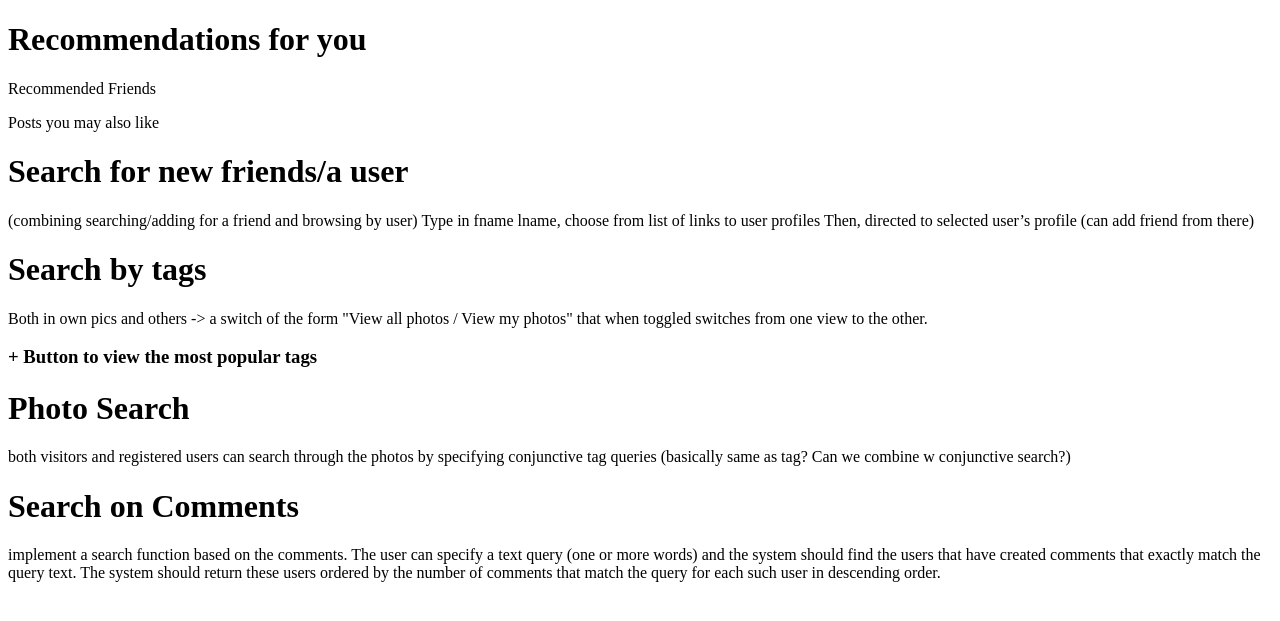
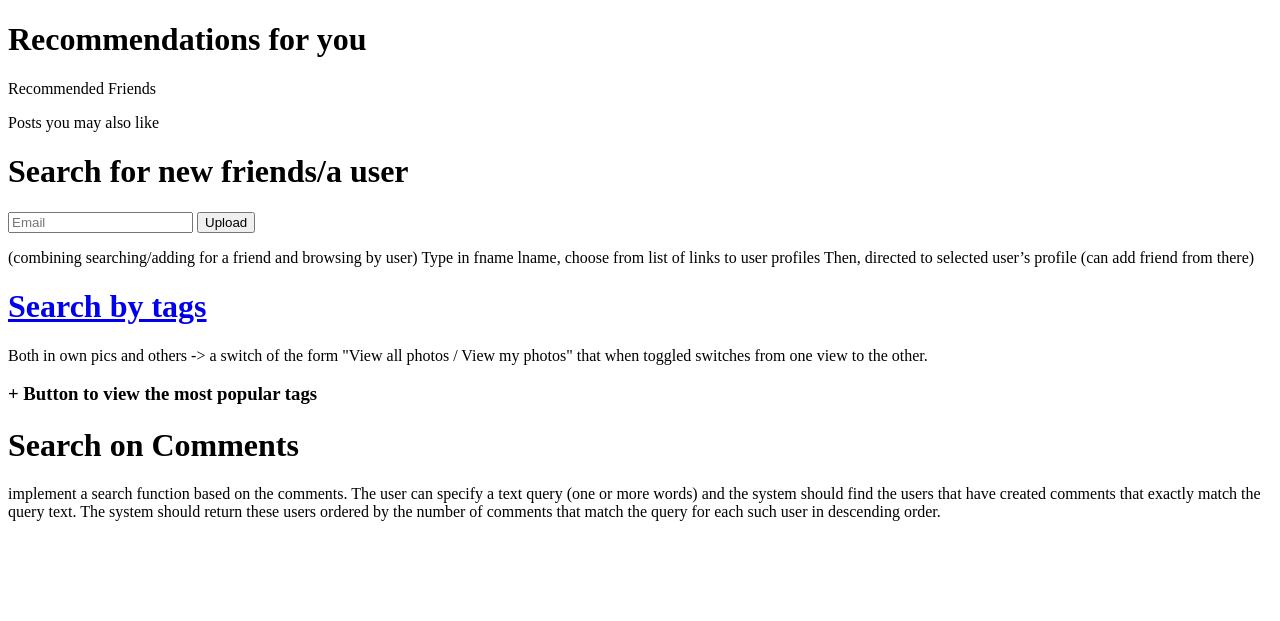
Before and after one commit to gauuan/photoshare, a Flask app: page /explore in a window 1280 px wide. Shown: the top 621 px of the page. Run offline with Flask 2, Linux system fonts and the light colour scheme; data comes from the database, SQL or seed files in the repository; parts of the project's set-up code (start-up, migrations or seed data) failed here and were passed over.

Commit message:
added more paths

```diff
--- a/app.py
+++ b/app.py
@@ -26,7 +26,7 @@ app.secret_key = 'super secret string'  # Change this!
 
 #These will need to be changed according to your creditionals
 app.config['MYSQL_DATABASE_USER'] = 'root'
-app.config['MYSQL_DATABASE_PASSWORD'] = 'mango147'
+app.config['MYSQL_DATABASE_PASSWORD'] = 'isham536'
 app.config['MYSQL_DATABASE_DB'] = 'photoshare'
 app.config['MYSQL_DATABASE_HOST'] = 'localhost'
 mysql.init_app(app)
@@ -112,35 +112,18 @@ def logout():
 	flask_login.logout_user()
 	return render_template('hello.html', message='Logged out')
 
-@app.route('/albums', methods=['GET'])
+@app.route('/photos', methods=['GET'])
 def showAlbums():
-		return render_template('albums.html')
+		return render_template('photo_search.html')
 		#POST:
-@app.route('/albums', methods=['POST'])
-def showAlbums2():
-	user_email = request.form.get('user')
-	tag = request.form.get('tag')
+@app.route('/photos', methods=['POST'])
+def getTagData():
+	tag_str= request.form.get('tag')
+	tags = tag_str.split(',')
+	#for tag in tags:
 
-	if user_email:
-		return flask.redirect(flask.url_for('showAlbumsbyUser', user_id=getUserIdFromEmail(user_email)))
-	elif tag:
-		return flask.redirect(flask.url_for('showAlbumsbyTag', tag=tag))
-	else:
-		return render_template('albums.html')
 
-@app.route('/albums/<string:tag>') #we should use tag_id, which is an int. need to figure out how
-def showAlbumsbyTag(tag):
-	return 0
-@app.route('/albums/<int:albumid>?album=True')
-def showPhotosinAlbum(albumid):
-	return 0
 
-@app.route('/albums/<int:user_id>')
-def showAlbumsbyUser(user_id):
-	cursor = conn.cursor()
-	cursor.execute(""" SELECT A.title FROM Users U, Albums A WHERE U.user_id = A.user_id AND (U.user_id = '{0}')""".format(user_id))
-	album_names = cursor.fetchall()
-	return render_template('photo_render.html', albums=album_names)
 
 @login_manager.unauthorized_handler
 def unauthorized_handler():
@@ -192,28 +175,6 @@ def register_user():
 		return render_template('ee.html')
 
 
-@app.route("/search", methods=['GET', 'POST'])
-def searchFriends():
-	if flask.request.method == 'GET':
-		#get value of search term
-		cursor = conn.cursor()
-		cursor.execute("SELECT ")
-
-
-@app.route("/<str:users>/friends", methods=['GET', 'POST'])
-def friendsOfUser(users):
-	if flask.request.method == 'GET':
-		cursor = conn.cursor()
-		cursor.execute("""SELECT friend_id FROM are_friends WHERE user_id = '{0}' """.format(users))
-		friend_ids = cursor.fetchall()
-		cursor.execute("""SELECT fname, lname FROM Users WHERE user_id IN '{0}' """.format(friend_ids))
-		friends = cursor.fetchall()
-		return render_template('friends.html', friends=friends)
-	else:
-		return render_template('friends.html', friends=['red', 'blue'])
-
-
-
 
 
 def getUsersPhotos(uid):
@@ -234,10 +195,13 @@ def resizeImage(img):
 def getLikeCount(photo_id):
 	cursor = conn.cursor()
 	cursor.execute("SELECT COUNT(*) FROM liked_photos WHERE liked_photo = '{0}'".format(photo_id))
-	return cursor.fetchall()
+	return cursor.fetchone()
 
-def getPicturesbyTag(tag_id):
+def getPicturesbyTag(tag):
 	cursor = conn.cursor()
+	cursor.execute(""" SELECT tag_id FROM Tags WHERE tag_id = '{0}' """.format(tag))
+	tags_ids = cursor.fetchall()
+	cursor.execute(""" SELECT photo_id FROM is_tagged WHERE tag_id = '{0}'""".format(tags_ids))
 
 
 def getUserIdFromEmail(email):
@@ -291,14 +255,26 @@ def explore():
 	if request.method == 'GET':
 		return render_template('explore.html')
 
-	#everything below means POST
-	#user = request.form.get("user")
-	#tag = request.form.get("tag")
+	else:
+		email = request.form.get("user")
+		uid = getUserIdFromEmail(email)
+		return flask.redirect(flask.url_for())
+
+# @app.route('/<user_id>', methods = ['GET', 'POST'])
+# def profile(user_id):
 
 
-@app.route('/<user_id>', methods = ['GET', 'POST'])
-def profile(user_id):
-	user = request.args.get("user_id")
+@app.route("/<user_id>/friends", methods=['GET', 'POST'])
+def friendsOfUser(user_id):
+	if flask.request.method == 'GET':
+		cursor = conn.cursor()
+		cursor.execute("""SELECT friend_id FROM are_friends WHERE user_id = '{0}' """.format(user_id))
+		friend_ids = cursor.fetchall()
+		cursor.execute("""SELECT fname, lname FROM Users WHERE user_id IN '{0}' """.format(friend_ids))
+		friends = cursor.fetchall()
+		return render_template('friends.html', friends=friends)
+	else:
+		return render_template('friends.html', friends=['red', 'blue'])
 
 #default page
 @app.route("/", methods=['GET'])
--- a/schema.sql
+++ b/schema.sql
@@ -73,8 +73,8 @@ friend_id INTEGER NOT NULL,
 PRIMARY KEY(user_id, friend_id),
 FOREIGN KEY(user_id) REFERENCES
 Users(user_id),
-FOREIGN KEY(friend_id) REFERENCES,
-Users(user_id),
+FOREIGN KEY(friend_id) REFERENCES
+	Users(user_id),
 CHECK (user_id <> friend_id)
 );
 
--- a/templates/explore.html
+++ b/templates/explore.html
@@ -11,16 +11,16 @@
 
 <div>
 <h1>Search for new friends/a user</h1>
+<input type="text" placeholder="Email">
+<input type="submit" value="Upload">
 <p>(combining searching/adding for a friend and browsing by user)
     Type in fname lname, choose from list of links to user profiles
     Then, directed to selected user’s profile (can add friend from there)</p>
 
-<h1>Search by tags</h1>
+<h1><a href = '/photos'>Search by tags</a></h1>
 <p>Both in own pics and others -> a switch of the form "View all photos / View my photos" that when toggled switches from one view to the other.</p>
 <h3> + Button to view the most popular tags</h2>
 
-<h1>Photo Search</h1>
-<p> both visitors and registered users can search through the photos by specifying conjunctive tag queries (basically same as tag? Can we combine w conjunctive search?)</p>
 
 <h1>Search on Comments</h1>
 <p>implement a search function based on the comments. The user can specify a text query (one or more words) and the system should find the users that have created comments that exactly match the query text. The system should return these users ordered by the number of comments that match the query for each such user in descending order.</p>
--- a/templates/friends.html
+++ b/templates/friends.html
@@ -1,5 +1,7 @@
-<form method="GET">
+<form>
+<ul>
     {% for friend in friends %}
     <li>{{ friend }}</li>
     {% endfor %}
+</ul>
 </form>
--- /dev/null
+++ b/templates/photo_search.html
@@ -0,0 +1,6 @@
+<form action="{{ url_for('getTagData') }}" method="POST">
+    <h1>Search for photos:</h1>
+    <div class="form-group"><input type="text" class="form-control" placeholder="list of tags (beach, sun, sand)" name="tag"></div>
+
+    <button type="submit" value="Search" class="btn btn-default submit"></button>
+</form>
```
Also changed, not shown: templates/albums.html (deleted, +0 -7 lines), templates/hello.html (+2 -5 lines).
